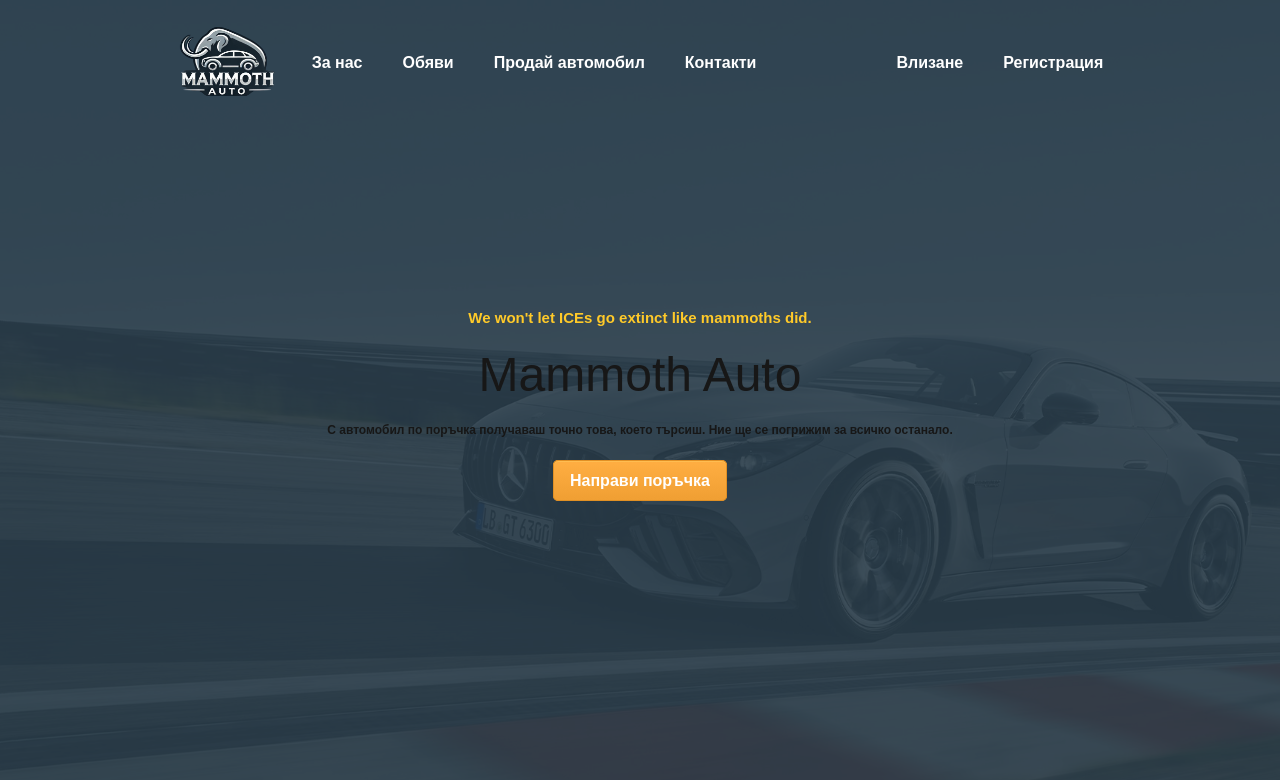
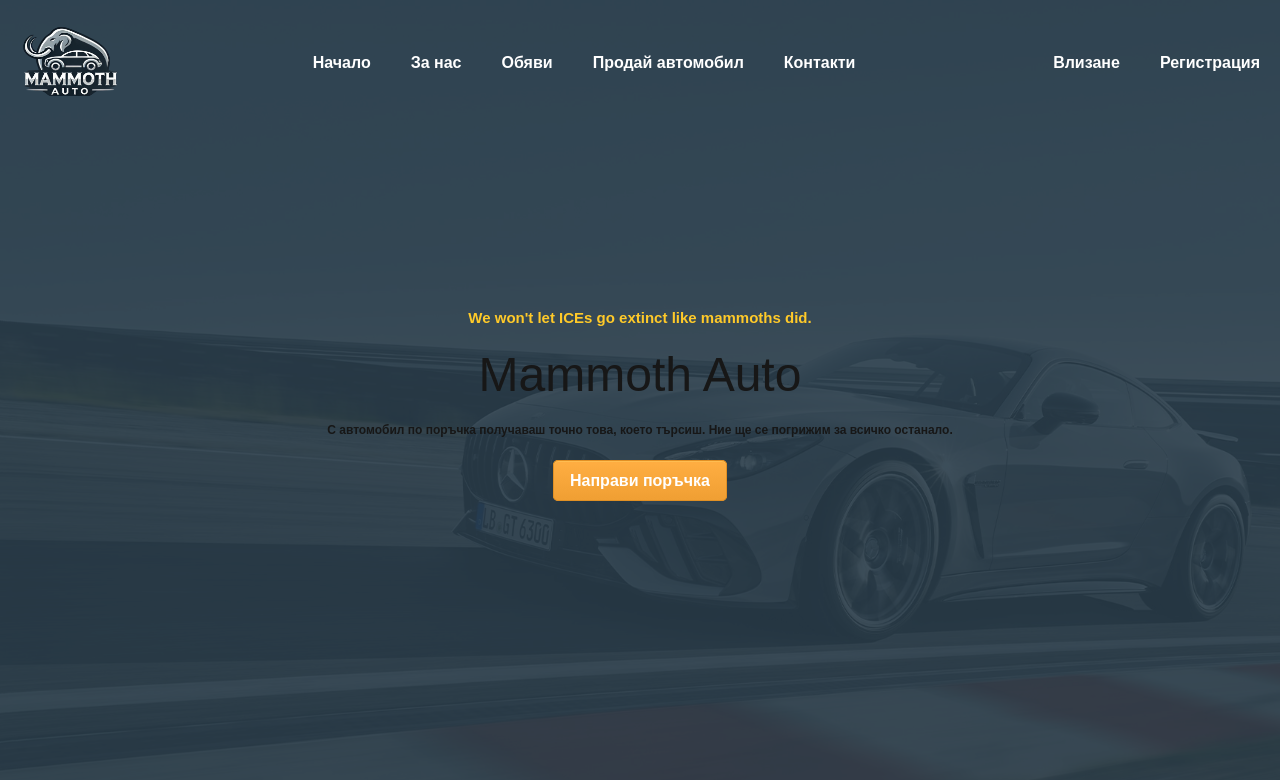
Before and after one commit to RosenIgn/mammooth-auto, a Next.js app in the folder Client/mammooth-auto/: page / in a window 1280 px wide. Shown: the top 780 px of the page. Built offline with nearby package versions, Linux system fonts and the light colour scheme.

Commit message:
navbar is component now, fixed some things

```diff
--- a/Client/mammooth-auto/src/app/globals.css
+++ b/Client/mammooth-auto/src/app/globals.css
@@ -22,7 +22,7 @@ body {
 
 .navbar {
   display: flex;
-  justify-content: center;
+  justify-content: space-between;
   align-items: center;
   position: absolute;
   width: 100%;
--- a/Client/mammooth-auto/src/app/login/page.js
+++ b/Client/mammooth-auto/src/app/login/page.js
@@ -1,6 +1,7 @@
 "use client";
 
 import { useState } from "react";
+import Navbar from 'components/navbar';
 
 const Page = () => {
   const [formData, setFormData] = useState({
@@ -48,6 +49,7 @@ const Page = () => {
 
   return (
     <div className="min-h-screen bg-light-blue flex items-center justify-center">
+      <Navbar/>
       <div className="flex flex-col items-center justify-center max-w-md w-full p-6 bg-base-100 rounded-lg shadow-md">
         <h2 className="text-3xl text-main-blue font-extrabold mb-6">Login</h2>
         <form
--- a/Client/mammooth-auto/src/app/page.js
+++ b/Client/mammooth-auto/src/app/page.js
@@ -1,26 +1,10 @@
 import React from 'react';
+import Navbar from 'components/navbar';
 
 export default function Home() {
   return (
     <div>
-      <div className='navbar'>
-        <div className='logo'>
-          <img src="/assets/mammoth_logo.png"/>
-        </div>
-        <div className='nav-buttons-all'>
-          <ul className='nav-buttons'>
-            <li><a href="">За нас</a></li>
-            <li><a href="">Обяви</a></li>
-            <li><a href="">Продай автомобил</a></li>
-            <li><a href="">Контакти</a></li>
-          </ul>
-          <ul className='nav-buttons2'>
-            <li><a href="/login">Влизане</a></li>
-            <li><a href="/register">Регистрация</a></li>
-          </ul>
-
-        </div>
-      </div>
+      <Navbar/>
       <div className='background-img'>
           <div className='home-content'>
             <div className='moto'>We won't let ICEs go extinct like mammoths did.</div>
--- /dev/null
+++ b/Client/mammooth-auto/src/components/navbar.js
@@ -0,0 +1,24 @@
+export default function Navbar() {
+    return (
+        <div className='navbar'>
+          <div className='logo'>
+            <img src="/assets/mammoth_logo.png"/>
+          </div>
+          <div className='nav-buttons-all'>
+            <ul className='nav-buttons'>
+              <li><a href="">Начало</a></li>
+              <li><a href="">За нас</a></li>
+              <li><a href="">Обяви</a></li>
+              <li><a href="">Продай автомобил</a></li>
+              <li><a href="">Контакти</a></li>
+            </ul>
+          </div>
+          <div className='nav-buttons-all'>
+            <ul className='nav-buttons2'>
+              <li><a href="/login">Влизане</a></li>
+              <li><a href="/register">Регистрация</a></li>
+            </ul>
+          </div>
+        </div>
+    );
+  }
--- a/package.json
+++ /dev/null
@@ -1,5 +0,0 @@
-{
-  "dependencies": {
-    "framer-motion": "^12.4.1"
-  }
-}
```
Also changed, not shown: Client/mammooth-auto/jsconfig.json (+7 -1 lines), 2 other files (tests, documents, lock files or other folders).
